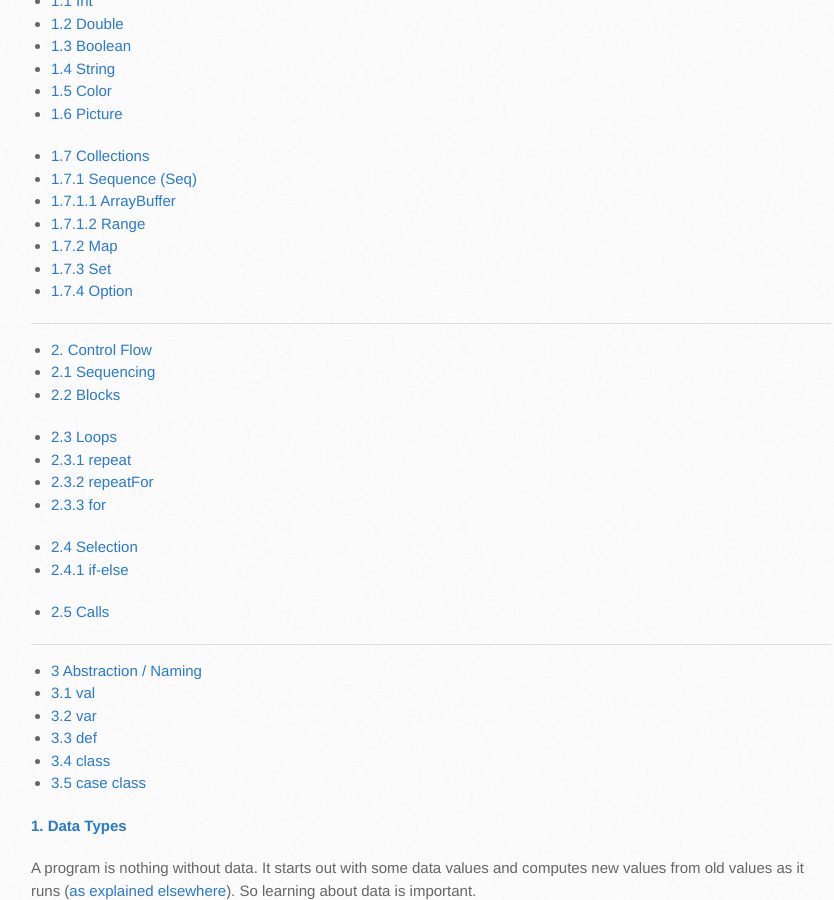
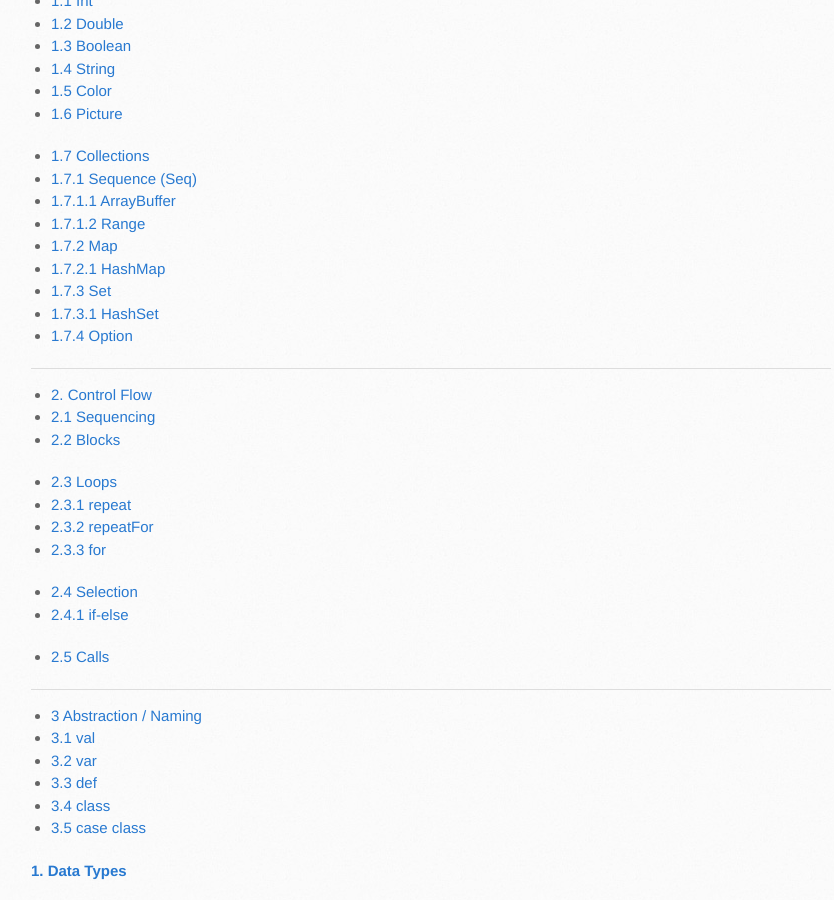
Before and after one commit to kojodoc/kojodoc.github.io, a Jekyll site: the page built from reference/scala.md, in a window 1280 px wide and 900 px high, scrolled down 472 px. Shown: the whole window, without its empty margins (139-973 px from the left). Built offline with Jekyll 4.4.1, drawn with Linux system fonts in a browser that asks for light colours; our own code applies the rules of GitHub Pages for plain Markdown files; the repository's description, which GitHub fills in, is left out; some of the changed text lies outside the part shown.

Commit message:
Add hashmap and hashset to toc.

````diff
--- a/reference/scala.md
+++ b/reference/scala.md
@@ -28,7 +28,9 @@ Also, to complement the contents of this page (and for a good introduction to Sc
 * [1.7.1.1 ArrayBuffer](#data-arraybuffer)
 * [1.7.1.2 Range](#data-range)
 * [1.7.2 Map](#data-map)
+* [1.7.2.1 HashMap](#data-hashmap)
 * [1.7.3 Set](#data-set)
+* [1.7.3.1 HashSet](#data-hashset)
 * [1.7.4 Option](#data-option)
 
 ---
@@ -408,6 +410,9 @@ val age = ageBook(name)
 println(s"${name}'s age is $age")
 ```
 
+<a name="data-hashmap">
+**1.7.2.1 HashMap**
+
 If you need to to be able to update a map after it is defined, use a HashMap:
 
 ```scala
@@ -450,6 +455,9 @@ val s1 = Set(1, 2, 3, 4) //> s1: scala.collection.immutable.Set[Int] = Set(1, 2,
 val s2 = Set(3, 4, 5, 6) //> s2: scala.collection.immutable.Set[Int] = Set(3, 4, 5, 6)
 s1.intersect(s2) //> res5: scala.collection.immutable.Set[Int] = Set(3, 4)
 ```
+
+<a name="data-hashset">
+**1.7.3.1 HashSet**
 
 If you need to to be able to update a set after it is defined, use a HashSet:
 
````
